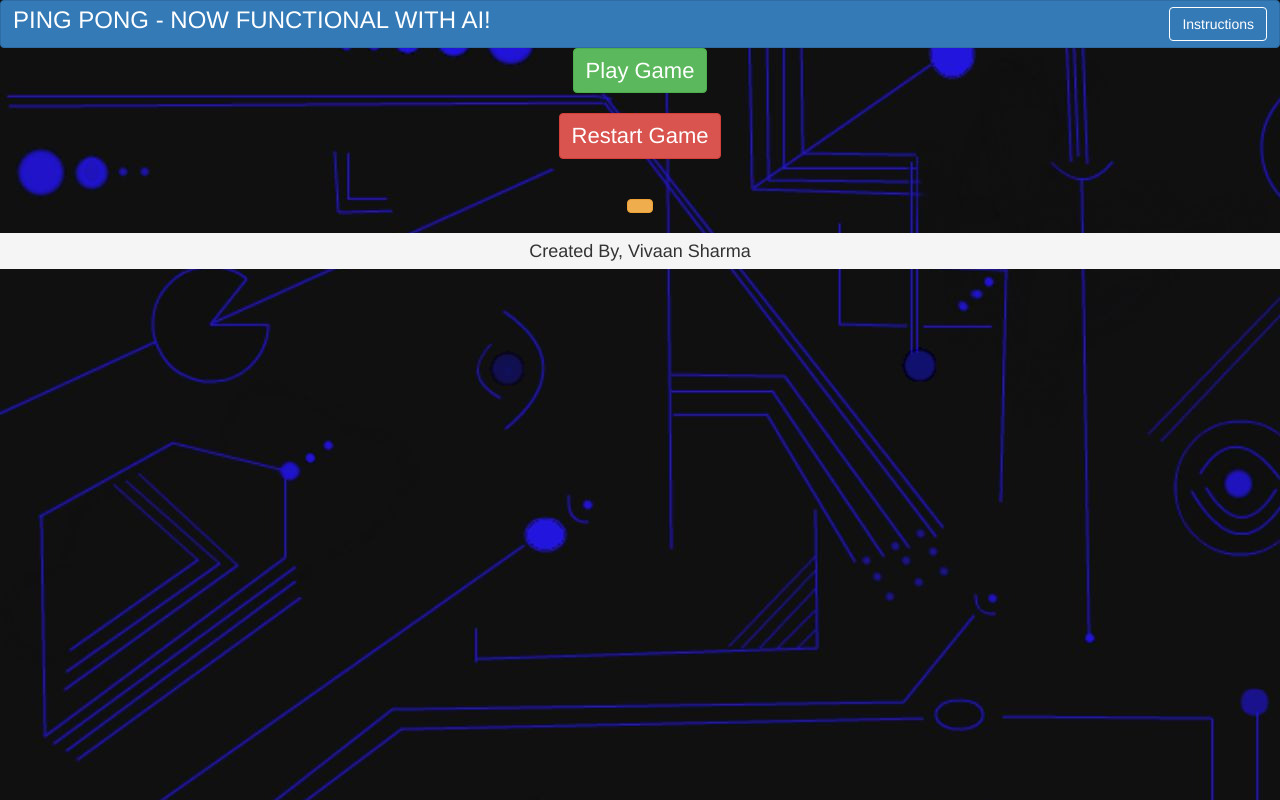
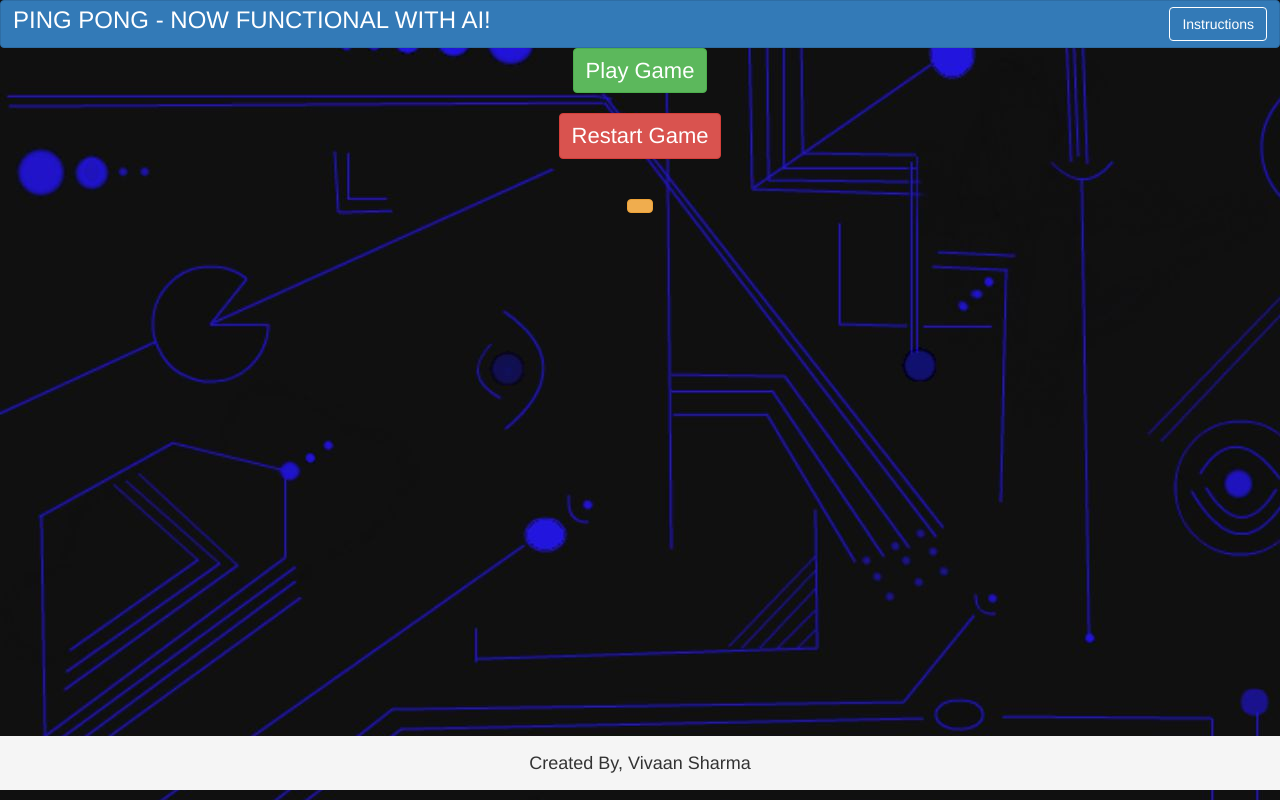
Before and after one commit to VivaanSharmaIsThePotter/PING-PONG-AI, a plain HTML site: page index.html in a window 1280 px wide. Drawn offline with nearby package versions, Linux system fonts and the light colour scheme; some packages are replaced by stand-ins of ours.

Commit message:
Add files via upload

```diff
--- a/style.css
+++ b/style.css
@@ -22,8 +22,11 @@
 
 h4 {
     background-color: #f5f5f5;
-    line-height: 2;
-    margin: 0px;
+    position: fixed;
+    bottom: 0;
+    width: 100%;
+    line-height: 3;
+    text-align: center;
 }
 
 .modal-dialog {
```
Also changed, not shown: main.js (+9 -0 lines).
